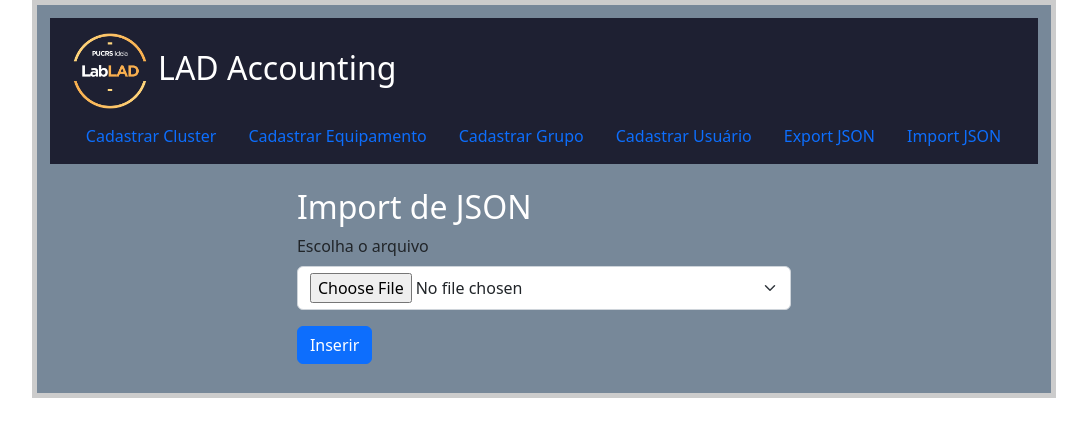
After one commit to BeSinhorelli/LAD_Accouting-melhor, a Flask app: page /upload in a window 1280 px wide. The commit adds this page. Shown: the top 437 px of the page, without its empty margins (96-1183 px from the left). Run offline with Flask 3, Linux system fonts and the light colour scheme.

Commit message:
import function and update the main layout

```diff
--- a/app.py
+++ b/app.py
@@ -1,8 +1,12 @@
+import os, sqlite3, json
+
 from unicodedata import name
 from datetime import datetime
+
 from flask import Flask, template_rendered
-from flask import g, request
+from flask import g, request, send_file
 from flask import url_for, abort, render_template, flash, redirect
+
 from peewee import *
 from playhouse.shortcuts import model_to_dict, dict_to_model
 from playhouse.reflection import generate_models, print_model, print_table_sql
@@ -295,7 +299,6 @@ def usuario(userName=None):
 
 @app.route('/export', methods=['GET'])
 def export():
-    import json
 
     lista_grupo = [grupo for grupo in Grupo.select().dicts()]
     lista_usuario = [usuario for usuario in Usuario.select().dicts()]
@@ -314,12 +317,95 @@ def export():
     f.write(str(json_data))
     f.close()
 
+    return redirect(url_for('homepage')) and send_file("listageral.json", as_attachment = True)
+
+@app.route('/upload', methods=['GET'])
+def upload ():
+    return render_template('upload.html')
+
+@app.route('/import_json', methods=['POST'])
+def import_json():
+
+    file_requested = request.files['file']
+    file_path = 'temp.json'
+    file_requested.save(file_path)
+
+    database.create_tables([Cluster, Equipamento, Grupo, Usuario])
+
+    with open(file_path) as file:
+
+        data = json.load(file)
+
+        grupos = data['grupo']
+        usuarios = data['usuario']
+        equipamentos = data['equipamento']
+        clusters = data['cluster']
+
+        for dados_grupo in grupos:
+
+            Grupo.create(
+                nome=dados_grupo['nome'],
+                demanda=dados_grupo['demanda'],
+                unidade=dados_grupo['unidade'],
+                coordenador=dados_grupo['coordenador'],
+                status=dados_grupo['status'],
+                date_beg=dados_grupo['date_beg'],
+                observacoes=dados_grupo['observacoes'],
+                tipo=dados_grupo['tipo']
+            )
+
+        for dados_usuario in usuarios:
+
+            grupo_id = dados_usuario['grupo']
+            grupo = Grupo.get(Grupo.id == grupo_id)
+
+            Usuario.create(
+                grupo=grupo,
+                nome=dados_usuario['nome'],
+                email=dados_usuario['email'],
+                date_beg=dados_usuario['date_beg'],
+                date_end=dados_usuario['date_end'],
+                observacoes=dados_usuario['observacoes'],
+                status=dados_usuario['status']
+            )
+
+        for cluster_data in clusters:
+
+            Cluster.create(
+                name=cluster_data['name'],
+                description=cluster_data['description'],
+                date_beg=cluster_data['date_beg'],
+                date_end=cluster_data['date_end'],
+                status=cluster_data['status']
+            )
+
+        for dados_equipamentos in equipamentos:
+            cluster_id = dados_equipamentos['cluster']
+            cluster = Cluster.get(Cluster.id == cluster_id)
+
+            Equipamento.create(
+                cluster=cluster,
+                hostname=dados_equipamentos['hostname'],
+                modelo=dados_equipamentos['modelo'],
+                tipo=dados_equipamentos['tipo'],
+                patrimonio=dados_equipamentos['patrimonio'],
+                serviceTag=dados_equipamentos['serviceTag'],
+                nucleo=dados_equipamentos['nucleo'],
+                memoria=dados_equipamentos['memoria'],
+                disco=dados_equipamentos['disco'],
+                date_beg=dados_equipamentos['date_beg'],
+                date_end=dados_equipamentos['date_end'],
+                status=dados_equipamentos['status']
+            )
+
+    os.remove(file_path)
     return redirect(url_for('homepage'))
+
 
 ##########################################################################################
 
-#database.drop_tables([Cluster, Equipamento])
-#database.drop_tables([Grupo, Usuario])
+# É possível LIMPAR o banco de dados 'descomentando' o seguinte comando:
+# database.drop_tables([Cluster, Equipamento, Grupo, Usuario])
 
 ##########################################################################################
 
--- /dev/null
+++ b/listageral.json
@@ -0,0 +1,6 @@
+{
+  "grupo": [],
+  "usuario": [],
+  "equipamento": [],
+  "cluster": []
+}
--- a/static/style.css
+++ b/static/style.css
@@ -19,3 +19,8 @@ h2              { font-size: 1.2em;}
   max-width: 50%;
   margin: auto;
 }
+
+.upload {
+  max-width: 50%;
+  margin: auto;
+}
--- a/templates/layout.html
+++ b/templates/layout.html
@@ -1,5 +1,6 @@
 <!DOCTYPE html>
 <html lang="en">
+
 <head>
   <meta charset="UTF-8">
   <meta http-equiv="X-UA-Compatible" content="IE=edge">
@@ -9,35 +10,45 @@
   <link rel="stylesheet" href="https://cdn.jsdelivr.net/npm/bootstrap@5.2.0/dist/css/bootstrap.min.css">
   <title>LAD Accounting</title>
 </head>
+
 <body>
   <div class=page>
     <nav class="navbar mb-4 p-2" style="background-color:#1e2032;">
       <div class="container-fluid">
+
         <a class="navbar-brand" href="{{ url_for('homepage') }}" style="color: white; font-size: 2rem;">
           <img src="/static/img/LabLAD.png" alt="logo LabLAD" width="80" height="80" class="d-inline-block align-text-middle">
           LAD Accounting
         </a>
+
         <ul class="nav">
           <li class="nav-item">
-            <a class="nav-link" href="{{ url_for('cluster', clusterName='cadastro')}}">cadastrar cluster</a>
+            <a class="nav-link" href="{{ url_for('cluster', clusterName='cadastro')}}">Cadastrar Cluster</a>
           </li>
           <li class="nav-item">
-            <a class="nav-link" href="{{ url_for('equipamento', equipName='cadastro') }}">cadastrar equipamento</a>
+            <a class="nav-link" href="{{ url_for('equipamento', equipName='cadastro') }}">Cadastrar Equipamento</a>
           </li>
           <li class="nav-item">
-            <a class="nav-link" href="{{ url_for('grupo', groupName='cadastro')}}">cadastrar grupo</a>
+            <a class="nav-link" href="{{ url_for('grupo', groupName='cadastro')}}">Cadastrar Grupo</a>
           </li>
           <li class="nav-item">
-            <a class="nav-link" href="{{ url_for('usuario', userName='cadastro') }}">cadastrar usuário</a>
+            <a class="nav-link" href="{{ url_for('usuario', userName='cadastro') }}">Cadastrar Usuário</a>
           </li>
           <li class="nav-item">
             <a class="nav-link" href="{{ url_for('export') }}">Export JSON</a>
           </li>
+          <li class="nav-item">
+            <a class="nav-link" href="{{ url_for('upload') }}">Import JSON</a>
+          </li>
         </ul>
       </div>
     </nav>
+
     {% block body %}{% endblock %}
+
   </div>
+
   <script src="https://cdn.jsdelivr.net/npm/bootstrap@5.2.0/dist/js/bootstrap.bundle.min.js" crossorigin="anonymous"></script>
+
 </body>
 </html>
--- /dev/null
+++ b/templates/upload.html
@@ -0,0 +1,17 @@
+{% extends "layout.html" %}
+{% block body %}
+<div class="upload">
+
+    <h2>Import de JSON</h2>
+
+    <form action="/import_json" method="POST" enctype="multipart/form-data">
+        <div class="mb-3">
+            <label class="form-label">Escolha o arquivo</label>
+            <input class="mb-3 form-select" type="file" name="file" accept=".json">
+            <input class="btn btn-primary" type="submit" value="Inserir">
+        </div>
+
+    </form>
+
+</div>
+{% endblock %}
```
Also changed, not shown: dados_exemplo/exemplo.json (added, +54 -0 lines), accounting.db, dados_exemplo/DiagramaER.vuerd.json (renamed from DiagramaER.vuerd.json).
